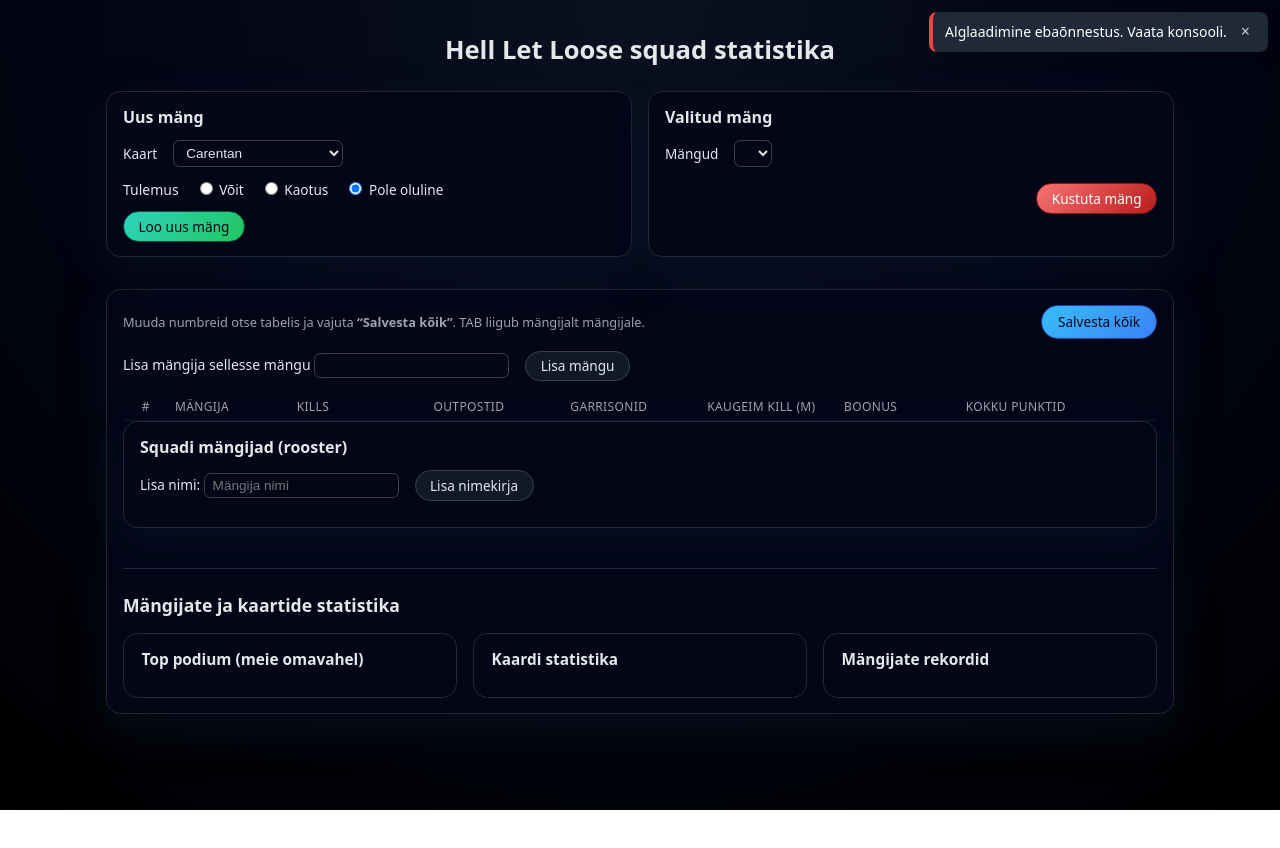
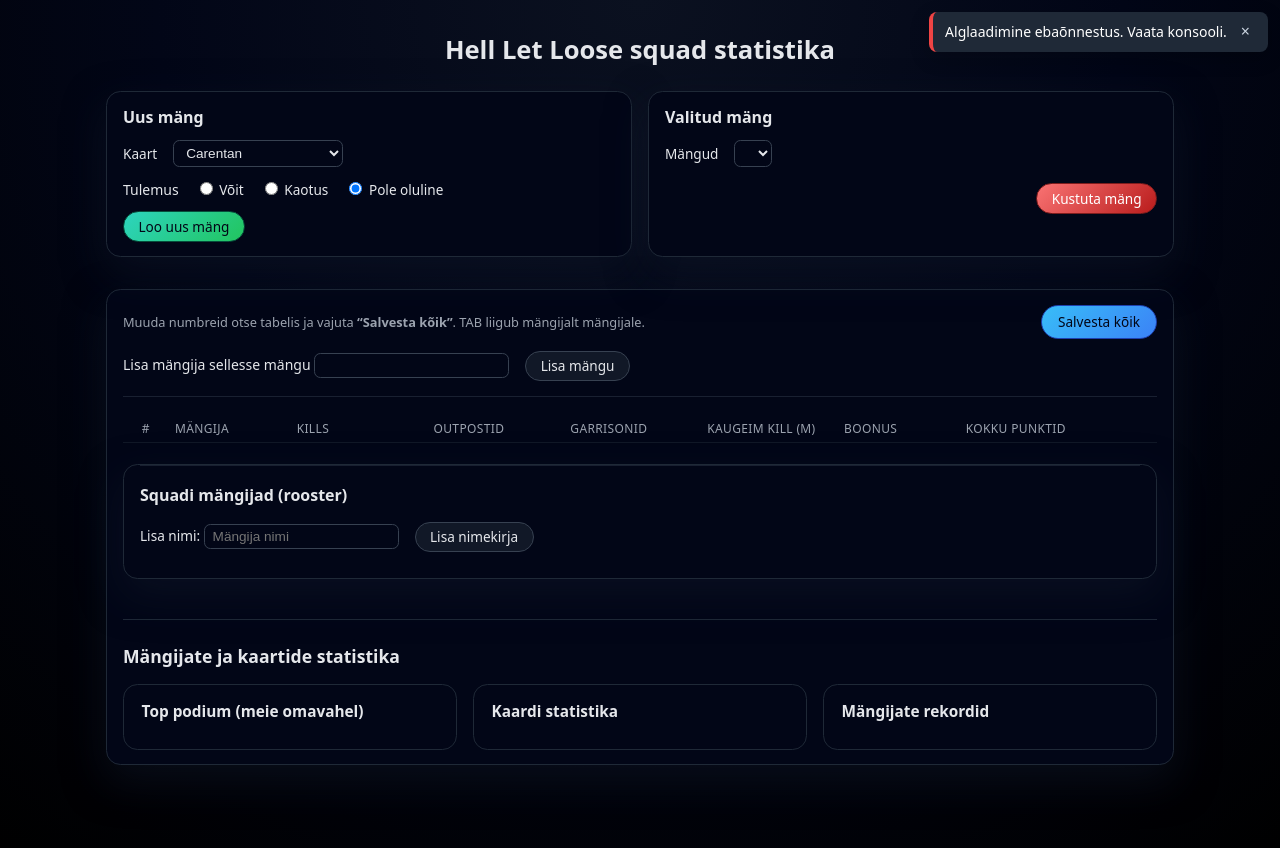
Before and after one commit to mvahur-sudo/hll-stats, a website: page public/index.html in a window 1280 px wide. Before the commit the page ends 810 px from the top, so only its background shows below. Drawn offline with Linux system fonts and the light colour scheme; no server answers.

Commit message:
Improve spacing between selected-game table and roster section

```diff
--- a/public/css/style.css
+++ b/public/css/style.css
@@ -252,13 +252,53 @@
   flex-wrap: wrap;
   align-items: center;
   gap: 0.5rem 1rem;
-  margin-bottom: 0.75rem;
+  margin-bottom: 1.15rem;
+  padding-bottom: 0.9rem;
+  border-bottom: 1px solid rgba(55,65,81,0.45);
 }
 .add-to-game-row input[type="text"] { min-width: 10rem; }
 .current-game-info { font-size: 0.8rem; color: var(--text-dim); margin-top: 0.25rem; }
 .card-footer-right { display: flex; justify-content: flex-end; margin-top: 1rem; }
 
-@media (max-width: 640px) { .save-bar { align-items: flex-start; flex-direction: column; } }
+.roster-controls {
+  display: flex;
+  flex-wrap: wrap;
+  align-items: center;
+  gap: 0.5rem 1rem;
+  margin-bottom: 0.75rem;
+  font-size: 0.85rem;
+}
+
+#rosterList {
+  margin-top: 0.5rem;
+}
+
+.card > .table-wrap + .card {
+  margin-top: 1.35rem;
+}
+
+.table-wrap + .card {
+  position: relative;
+  padding-top: 1.15rem;
+}
+
+.table-wrap + .card::before {
+  content: "";
+  position: absolute;
+  top: 0;
+  left: 1rem;
+  right: 1rem;
+  border-top: 1px solid rgba(55,65,81,0.45);
+}
+
+.table-wrap + .card h2 {
+  margin-bottom: 1rem;
+}
+
+@media (max-width: 640px) {
+  .save-bar { align-items: flex-start; flex-direction: column; }
+  .table-wrap + .card { margin-top: 1rem; }
+}
 
 /* --- Stats cards --- */
 .stats-card {
@@ -347,14 +387,6 @@
 #statsPlayers .record-value { font-weight: 600; color: var(--text); }
 
 /* --- Roster --- */
-.roster-controls {
-  display: flex;
-  flex-wrap: wrap;
-  align-items: center;
-  gap: 0.5rem 1rem;
-  margin-bottom: 0.75rem;
-  font-size: 0.85rem;
-}
 .roster-list { display: flex; flex-wrap: wrap; gap: 0.35rem; }
 .roster-pill {
   display: inline-flex;
```
